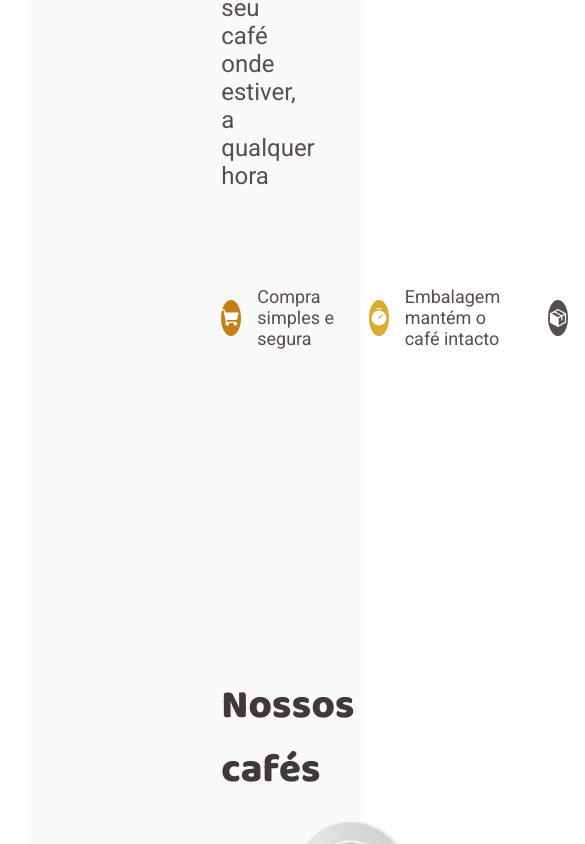
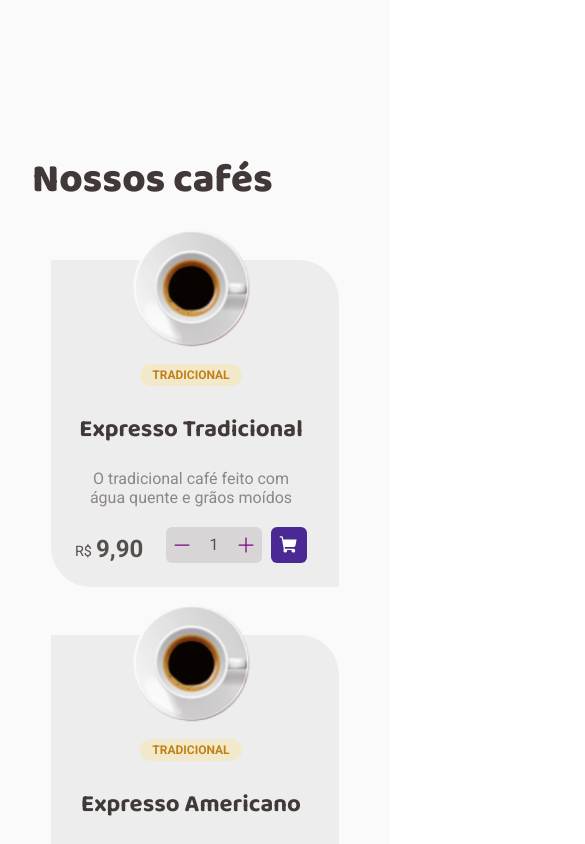
Before and after one commit to Azafman/coffe-delivery, a React (Vite) app: page / in a window 390 px wide. Shown: the part 1156-2000 px from the top of the page, 585 px wide, since content can reach past the window. Built offline with nearby package versions, Linux system fonts and the light colour scheme.

Commit message:
:lipstick: feat responsividade na home page

```diff
--- a/src/components/CoffeItem/style.ts
+++ b/src/components/CoffeItem/style.ts
@@ -4,7 +4,7 @@ export const CoffeItemContainer = styled.li`
   display: flex;
   flex-direction: column;
   padding-top: 1rem;
-  max-width: 18rem;
+  flex: 0 0 22rem;
 
   .full-center {
     display: flex;
@@ -60,4 +60,7 @@ export const CoffeItemContainer = styled.li`
       }
     }
   }
+  @media (max-width: 1300px) {
+    flex: 0 0 18rem;
+  }
 `
--- a/src/components/Header/styles.ts
+++ b/src/components/Header/styles.ts
@@ -4,7 +4,7 @@ export const HeaderContainer = styled.header`
   display: flex;
   justify-content: space-between;
   align-items: center;
-  padding: 2rem 5rem;
+  padding: 2rem 2rem;
 `
 export const CartContainer = styled.div`
   display: flex;
@@ -31,4 +31,9 @@ export const CartContainer = styled.div`
     background-color: ${(props) => props.theme['yellow-light']};
     border: 1px solid ${(props) => props.theme['yellow-dark']};
   }
+
+  @media (max-width: 400px) {
+    flex-direction: column;
+    align-items: end;
+  }
 `
--- a/src/layouts/DefaultLayout/styles.ts
+++ b/src/layouts/DefaultLayout/styles.ts
@@ -6,4 +6,8 @@ export const LayoutContainer = styled.div`
   display: flex;
   flex-direction: column;
   background-color: ${(props) => props.theme.background};
+
+  @media (max-width: 1300px) {
+    max-width: initial;
+  }
 `
--- a/src/pages/Home/index.tsx
+++ b/src/pages/Home/index.tsx
@@ -4,7 +4,7 @@ import { Coffee, Package, ShoppingCart, Timer } from 'phosphor-react'
 import { IconCircle } from '../../components/Icons/IconCircle'
 import { defaultTheme } from '../../styles/themes/default'
 import { CoffeItem } from '../../components/CoffeItem'
-import coffeExpress from '../../assets/img/coffe/expresso.svg'
+import { coffes } from '../../data/listCoffes'
 
 export const Home = () => {
   return (
@@ -55,13 +55,9 @@ export const Home = () => {
           <h2>Nossos cafés</h2>
 
           <ListCoffesContainer>
-            <CoffeItem
-              coffe="Expresso Tradicional"
-              description="O tradicional café feito com água quente e grão moídos"
-              img={coffeExpress}
-              price={9.9}
-              types={['Tradicional']}
-            />
+            {coffes.map((coffe, index) => {
+              return <CoffeItem key={index} {...coffe} />
+            })}
           </ListCoffesContainer>
         </div>
       </section>
--- a/src/pages/Home/styles.ts
+++ b/src/pages/Home/styles.ts
@@ -26,6 +26,13 @@ export const HomeContainer = styled.main`
         font-family: 'Baloo 2', sans-serif;
         font-weight: 900;
         color: ${(props) => props.theme['base-title']};
+
+        @media (max-width: 810px) {
+          font-size: 2.5rem;
+        }
+        @media (max-width: 550px) {
+          font-size: 2rem;
+        }
       }
       p {
         font-size: 1.5rem;
@@ -46,6 +53,10 @@ export const HomeContainer = styled.main`
         gap: 1rem;
         font-size: 1.125rem;
       }
+
+      @media (max-width: 830px) {
+        max-height: initial;
+      }
     }
   }
 
@@ -58,7 +69,13 @@ export const HomeContainer = styled.main`
     }
   }
 
-  @media (max-width: 1150px) {
+  @media (max-width: 1500px) {
+    padding: 5rem 5rem;
+  }
+
+  @media (max-width: 1300px) {
+    padding: 5rem 2rem;
+
     .section-header {
       flex-direction: column;
     }
@@ -70,11 +87,23 @@ export const HomeContainer = styled.main`
       margin: auto;
     }
   }
+
+  @media (max-width: 550px) {
+    .section-header {
+      flex-direction: column-reverse;
+    }
+  }
 `
 
 export const ListCoffesContainer = styled.ul`
   display: flex;
-  gap: 1rem;
+  justify-content: space-between;
+  gap: 2rem 0;
   padding: 2rem 0;
   flex-wrap: wrap;
+
+  @media (max-width: 1300px) {
+    justify-content: center;
+    gap: 2rem;
+  }
 `
```
